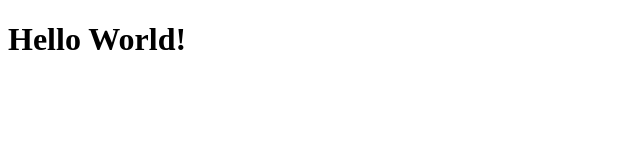
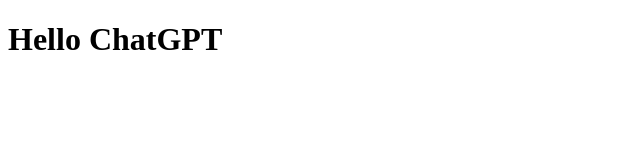
Before and after one commit to ogiemon/html_set, a plain HTML site: page index.html in a window 1280 px wide. Shown: the whole page, without its empty margins (0-640 px from the left). Drawn offline with Linux system fonts and the light colour scheme.

Commit message:
feat: h1をChatGPTに変更

```diff
--- a/index.html
+++ b/index.html
@@ -5,6 +5,6 @@
   <title>Deitora Practice</title>
 </head>
 <body>
-  <h1>Hello World!</h1>
+<h1>Hello ChatGPT</h1>
 </body>
 </html>
```
